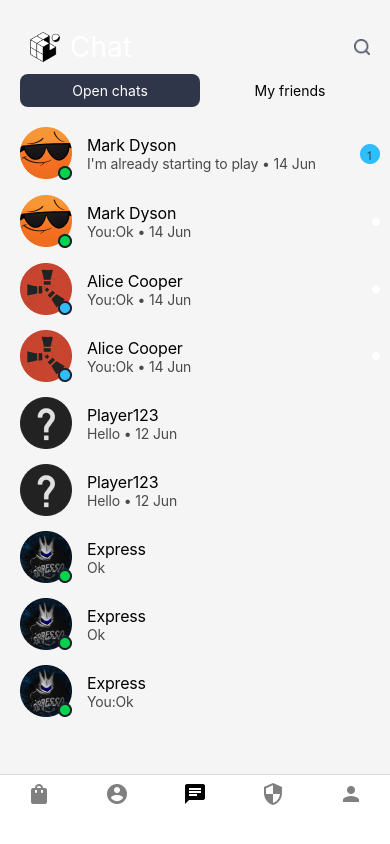
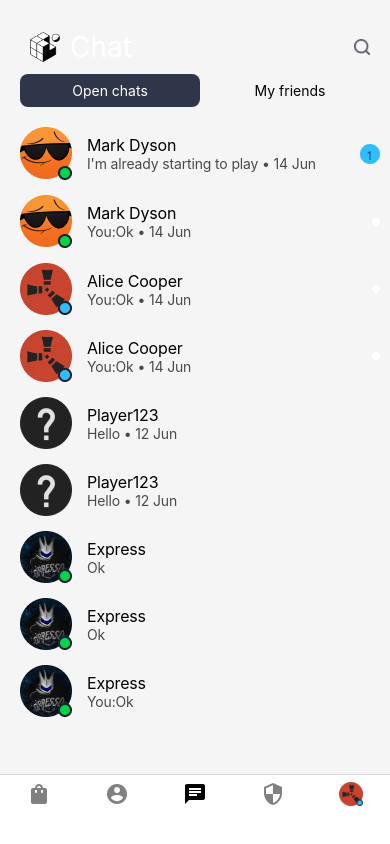
Before and after one commit to vt231kso/MobileLabsRN2025lab2, a React Native app: screen /Chat in a window 390 px wide. Built offline with nearby package versions, Linux system fonts and the light colour scheme.

Commit message:
Change icon in profile

```diff
--- a/App.js
+++ b/App.js
@@ -1,5 +1,5 @@
 import { StatusBar } from "expo-status-bar";
-import { StyleSheet, View } from "react-native";
+import { StyleSheet, View,Image } from "react-native";
 import { NavigationContainer } from "@react-navigation/native";
 import Icon from "react-native-vector-icons/MaterialIcons";
 import { createBottomTabNavigator } from "@react-navigation/bottom-tabs";
@@ -45,7 +45,18 @@ function AppContent() {
               else if (route.name === "Community") iconName = "account-circle";
               else if (route.name === "Safety") iconName = "security";
               else if (route.name === "Chat") iconName = "chat";
-              else if (route.name === "Profile") iconName = "person";
+              else if (route.name === "Profile") {
+                return (
+                  <Image
+                    source={require("./assets/Group 4.png")} // Шлях до вашого зображення
+                    style={{
+                      width: 24,
+                      height: 24,
+
+                    }}
+                  />
+                );
+              }
 
               return (
                 <Icon name={iconName} size={24} color={focused ? (isDark ? "white" : "black") : "gray"} />
```
